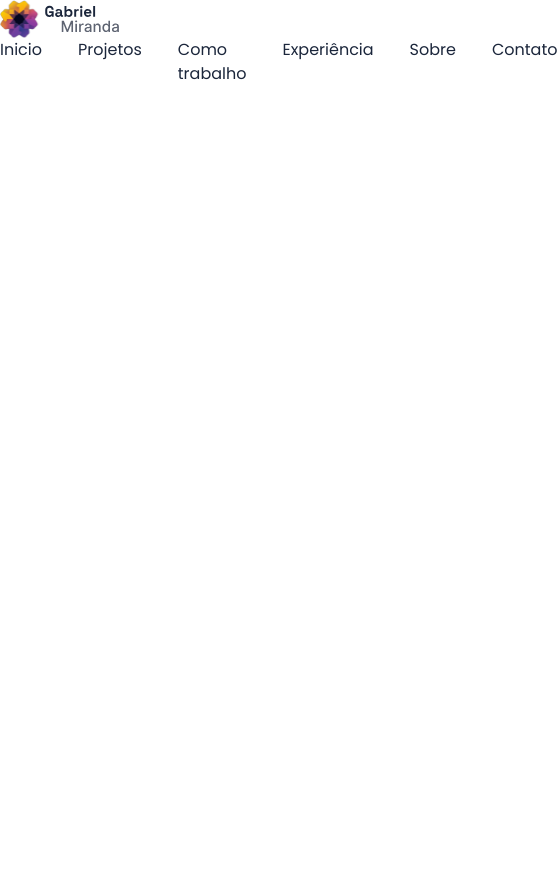
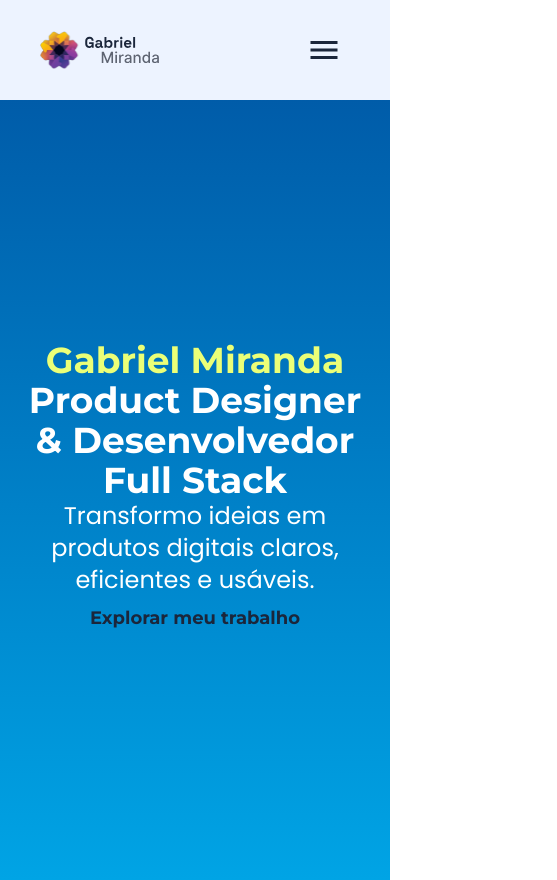
Before and after one commit to GabrielMiranda21/portfolio_v2, a Next.js app: page / in a window 390 px wide. Shown: the whole page, 557 px wide, since content can reach past the window. Before the commit the page ends 844 px from the top, so only its background shows below. Built offline with nearby package versions, Linux system fonts and the light colour scheme.

Commit message:
feat: adapt Header for different screen sizes and create Hero section with basic styling

```diff
--- a/app/layout.tsx
+++ b/app/layout.tsx
@@ -1,7 +1,6 @@
 import type { Metadata } from "next";
 import { Montserrat, Poppins } from "next/font/google";
-import Header from "@/components/Header";
-//import MenuMobile from "@/src/components/MobileMenu";
+import Header from "@/components/Header/Header";
 import "./globals.css";
 
 const montserrat = Montserrat({
@@ -31,7 +30,6 @@ export default function RootLayout({
       <body
         className={`${montserrat.variable} ${poppins.variable} antialiased m-0 p-0 box-border`}
       >
-        {/*<MenuMobile/>*/}
         <Header />
         <main>
           {children}
--- a/app/page.tsx
+++ b/app/page.tsx
@@ -1,7 +1,7 @@
-import Image from "next/image";
+import Hero from "@/components/Sections/Hero/Hero";
 
 export default function Home() {
   return (
-    <span></span>
+    <Hero />
   );
 }
--- a/src/components/Header.tsx
+++ /dev/null
@@ -1,55 +0,0 @@
-'use client'
-
-import { useState } from "react";
-import { useEffect } from "react";
-
-import { Icon } from "@mdi/react"
-import { mdiMenu } from "@mdi/js"
-
-import { Menu } from "@/constants/Menu";
-import MenuMobile from "./MobileMenu";
-
-import Image from "next/image";
-import Link from "next/link";
-
-const screenCaseHeader = {
-        large: 'lg:flex lg:justify-between lg:items-center lg:bg-[#EDF3FF] lg:w-full lg:h-auto lg:px-12 lg:py-6',
-        middle: 'md:flex md:justify-between md:items-center md:bg-[#EDF3FF] md:w-full md:h-auto md:px-12 md:py-6'
-    }
-
-
-
-export default function Header(){
-    //const { menu, setMenu } = useState(false);
-
-    useEffect(() => {
-        return
-    })
-
-    return (
-        <header className={`${screenCaseHeader.middle} ${screenCaseHeader.large}`}>
-            <Link href={'/'}>
-                <Image
-                    src={'/logo.svg'}
-                    alt="gabriel miranda"
-                    width={120}
-                    height={120}
-                />
-            </Link>
-
-            <nav className="font-poppins">
-                <ul className="list-none flex gap-9 text-[#1B263B] font-normal">
-                    {Menu.map((item) => {
-                        return (
-                            <li className="hover:font-medium">
-                                <Link key={item.id} href={`#${item.id}`}>
-                                    {item.name}
-                                </Link>
-                            </li>
-                        )
-                    })}
-                </ul>
-            </nav>
-        </header>
-    )
-}
--- /dev/null
+++ b/src/components/Header/DesktopMenu.tsx
@@ -0,0 +1,20 @@
+import { Menu } from "@/constants/Menu";
+import Link from "next/link";
+
+export default function DesktopMenu() {
+    return (
+        <nav className="font-poppins">
+            <ul className="list-none flex gap-9 text-[#1B263B] font-normal">
+                {Menu.map((item) => {
+                    return (
+                        <li key={item.id} className="hover:font-medium">
+                            <Link href={`#${item.id}`}>
+                                {item.name}
+                            </Link>
+                        </li>
+                    )
+                })}
+            </ul>
+        </nav>
+    )
+}
--- /dev/null
+++ b/src/components/Header/Header.tsx
@@ -0,0 +1,32 @@
+'use client'
+
+import MenuMobile from "./MobileMenu";
+import DesktopMenu from "./DesktopMenu";
+
+import Image from "next/image";
+import Link from "next/link";
+
+export default function Header(){
+    return (
+        <header className="flex justify-between items-center bg-[#EDF3FF] w-full h-auto px-10 py-6">
+            <Link href={'/'}>
+                <Image
+                    src={'/logo.svg'}
+                    alt="gabriel miranda"
+                    width={120}
+                    height={120}
+                />
+            </Link>
+
+            {/* Desktop Menu - visível em md+ */}
+            <div className="hidden md:block">
+                <DesktopMenu />
+            </div>
+
+            {/* Mobile Menu - visível em sm */}
+            <div className="md:hidden">
+                <MenuMobile />
+            </div>
+        </header>
+    )
+}
--- /dev/null
+++ b/src/components/Header/MobileMenu.tsx
@@ -0,0 +1,39 @@
+'use client'
+
+import { useState } from "react";
+import Icon from "@mdi/react";
+import { mdiMenu } from "@mdi/js";
+
+import MobileMenuOpen from './MobileMenuOpen';
+
+export default function MobileMenu(){
+    const [isOpen, setIsOpen] = useState(false);
+
+    function handleToggleMenu(){
+        setIsOpen(prev => !prev);
+    }
+
+    function handleCloseMenu(){
+        setIsOpen(false);
+    }
+
+    return (
+        <>
+            <button
+                onClick={handleToggleMenu}
+                aria-expanded={isOpen}
+                className="p-2"
+            >
+                <Icon
+                    path={mdiMenu}
+                    size={1.5}
+                    color='#1B263B'
+                />
+            </button>
+
+            {isOpen && (
+                <MobileMenuOpen onClose={handleCloseMenu} />
+            )}
+        </>
+    )
+}
--- /dev/null
+++ b/src/components/Header/MobileMenuOpen.tsx
@@ -0,0 +1,40 @@
+'use client'
+
+import Icon from "@mdi/react";
+import { mdiClose } from "@mdi/js";
+import { Menu } from "@/constants/Menu";
+import Link from "next/link";
+
+interface MobileMenuOpenProps {
+    onClose: () => void;
+}
+
+export default function MobileMenuOpen({ onClose }: MobileMenuOpenProps){
+    return (
+        <div className="fixed inset-0 bg-black bg-opacity-50 z-40">
+            <nav className="fixed top-0 right-0 h-screen w-full bg-[#EDF3FF] shadow-lg z-50 p-6 font-poppins">
+                <button
+                    onClick={onClose}
+                    className="absolute top-6 right-6 p-2"
+                    aria-label="Fechar menu"
+                >
+                    <Icon
+                        path={mdiClose}
+                        size={1.5}
+                        color='#1B263B'
+                    />
+                </button>
+
+                <ul className="list-none flex flex-col gap-6 mt-12 text-center text-[#1B263B]">
+                    {Menu.map((item) => (
+                        <li key={item.id}>
+                            <Link href={`#${item.id}`} onClick={onClose}>
+                                {item.name}
+                            </Link>
+                        </li>
+                    ))}
+                </ul>
+            </nav>
+        </div>
+    )
+}
--- a/src/components/MobileMenu.tsx
+++ /dev/null
@@ -1,33 +0,0 @@
-'use client'
-
-import Link from "next/link"
-import Icon from "@mdi/react"
-import { Menu } from "@/constants/Menu";
-
-import { mdiClose } from '@mdi/js'
-
-export default function MenuMobile(){
-    return (
-        <nav className="fixed inset-0 z-50 w-screen h-screen bg-[#EDF3FF] flex flex-col items-center
-                        font-poppins">
-            <span className="flex justify-end w-full p-6">
-                <Icon
-                    path={mdiClose}
-                    size={2}
-                    color='#1B263B'
-                />
-            </span>
-            <ul className="flex flex-col gap-6 text-lg font-normal text-[#1B263B] text-center py-2">
-                {Menu.map((item) => {
-                    return (
-                        <li key={item.id}>
-                            <Link href={`#${item.id}`}>
-                                {item.name}
-                            </Link>
-                        </li>
-                    )
-                })}
-            </ul>
-        </nav>
-    )
-}
--- /dev/null
+++ b/src/components/Sections/Hero/Hero.tsx
@@ -0,0 +1,17 @@
+import Button from "@/components/UI/Button";
+
+// para gradientes a gente usa "to-" quando querermos apenas 2 cores mas caso quisermos algo diferente adicionamos "via-"
+const gradientHero:string = 'bg-gradient-to-b from-[#005CA9] to-[#00A4E5]'
+
+export default function Hero ({...props}) {
+    return (
+        <section className={`flex flex-col justify-center text-center ${gradientHero} py-60 px-6`}>
+            <div>
+                <strong className="font-montserrat font-bold text-center text-[#EBFF77] text-4xl">Gabriel Miranda</strong>
+                <h1 className="font-montserrat font-bold text-center text-[#ffffff] text-4xl">Product Designer & Desenvolvedor Full Stack</h1>
+            </div>
+            <p className="font-poppins font-normal text-center text-[#ffffff] text-2xl">Transformo ideias em produtos digitais claros, eficientes e usáveis.</p>
+            <Button variant='cta' className="font-montserrat font-bold text-center text-[#1B263B] text-lg py-2 px-6 w-full">Explorar meu trabalho</Button>
+        </section>
+    )
+}
--- a/src/components/ui/Button.tsx
+++ b/src/components/ui/Button.tsx
@@ -1,15 +1,30 @@
+type ButtonVariant = 'cta' | 'primary' | 'secundary' | 'terciary';
 
-interface typeButtons {
-    name: string
-    valueStyle: string
+const button:Record<string, string>  = {
+    cta: "bg-[linear-gradient(45deg,#94CCF9,#C7FFD8)]",
+    primary: "#1B263B",
+    secundary: "#3B82F6",
+    terciary: "#10B981"
 }
 
-/*const buttonVariant: typeButtons = {
+interface ButtonProps extends React.ButtonHTMLAttributes<HTMLButtonElement> {
+    variant: ButtonVariant
+}
 
-}*/
+export default function Button({variant, children, ...props}: ButtonProps){
+    return <button
+        className={`${button[variant]}`}
+        {...props}
+    >
+        {children}
+    </button>
+}
 
-export default function Button(){
-    return (
-        <h2>teste</h2>
-    )
-}
+/**
+ * React.ButtonHTMLAttributes: É uma interface pronta do próprio React que contém todos os atributos possíveis de um
+ * elemento <button> (como id, className, style, onMouseOver, etc.).
+ *
+ * <HTMLButtonElement>: Este é um Generic. Ele especifica para o React que esses atributos pertencem exatamente a um
+ * elemento de botão do DOM. Isso ajuda o TypeScript a saber, por exemplo, que o evento de clique terá um target que é
+ * um botão.
+ */
```
Also changed, not shown: src/components/Sections/Hero/Photo.tsx (added).
